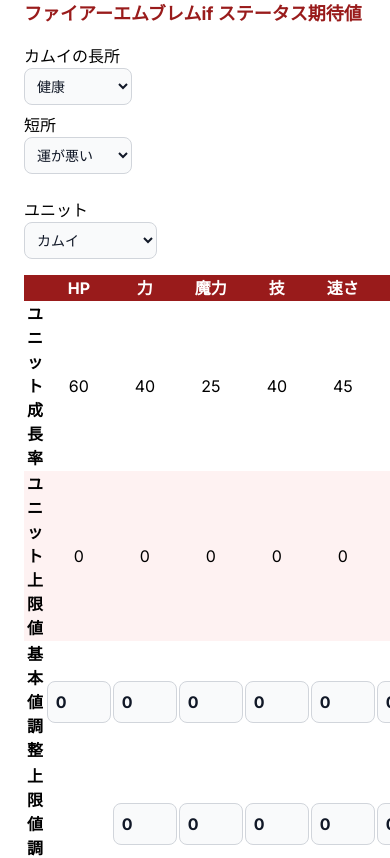
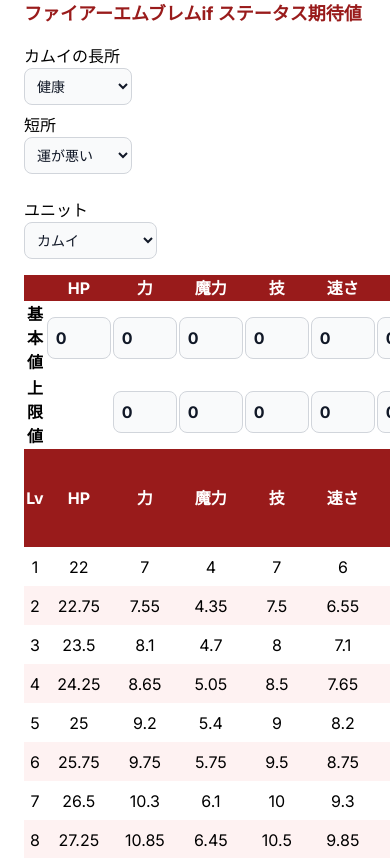
Before and after one commit to oribeolive/fe-fates-growth, a Next.js app in the folder frontend/src/: page / in a window 390 px wide. Shown: the top 858 px of the page. Built offline with nearby package versions, Linux system fonts and the light colour scheme.

Commit message:
modified css

```diff
--- a/frontend/src/app/Contents.tsx
+++ b/frontend/src/app/Contents.tsx
@@ -542,20 +542,20 @@
                 <th>合計</th>
                 <th colSpan={3}></th>
             </tr>
-            <tr>
+            <tr className="hidden sm:table-row">
                 <th>ユニット成長率</th>
                 {baseGrowthRates ? Object.values(baseGrowthRates).map((value, i) => <td className="text-center" key={i}>{value}</td>): ''}
                 <td className="text-center ">{baseGrowthRates ? Object.values(baseGrowthRates).map((value) => value).reduce((sum, num) => sum + num) : ''}</td>
                 <td colSpan={3}></td>
             </tr>
-            <tr className="bg-red-50 dark:bg-violet-950">
+            <tr className="bg-red-50 dark:bg-violet-950 hidden sm:table-row">
                 <th>ユニット上限値</th>
                 {baseMaxStats ? Object.values(baseMaxStats).map((value, i) => <td className="text-center" key={i}>{value}</td>): ''}
                 <td className="text-center ">{baseMaxStats ? Object.values(baseMaxStats).map((value) => value).reduce((sum, num) => sum + num) : ''}</td>
                 <td colSpan={3}></td>
             </tr>
             <tr>
-                <th>基本値調整</th>
+                <th>基本値<span className="hidden sm:inline">調整</span></th>
                 {Object.entries(inputedBaseStats).map((entry, i) => {
                     return (
                         <th key={`add-bs-th-${i}`}>
@@ -566,7 +566,7 @@
                 <th colSpan={3}></th>
             </tr>
             <tr>
-                <th>上限値調整</th>
+                <th>上限値<span className="hidden sm:inline">調整</span></th>
                 {Object.entries(inputedMaxStats).map((entry, i) => {
                     return (
                         <th key={`add-ms-th-${i}`}>
```
